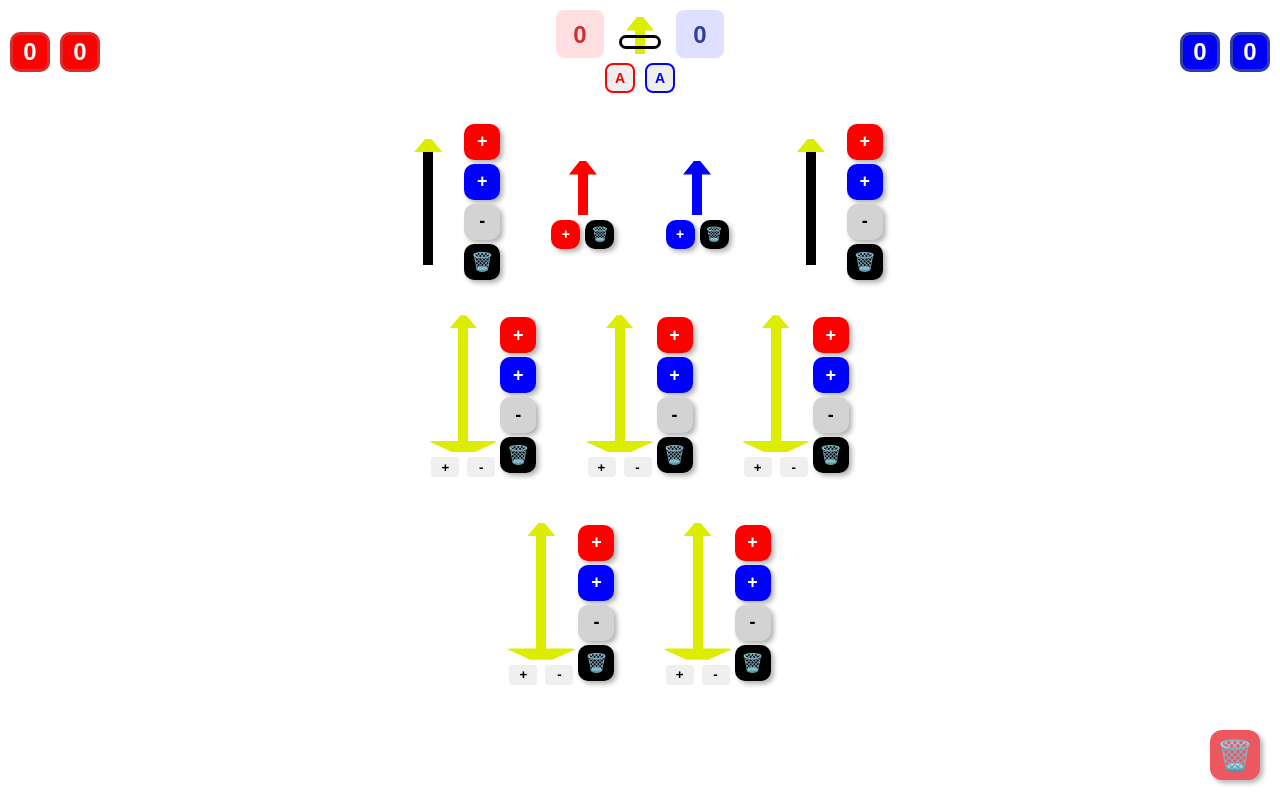
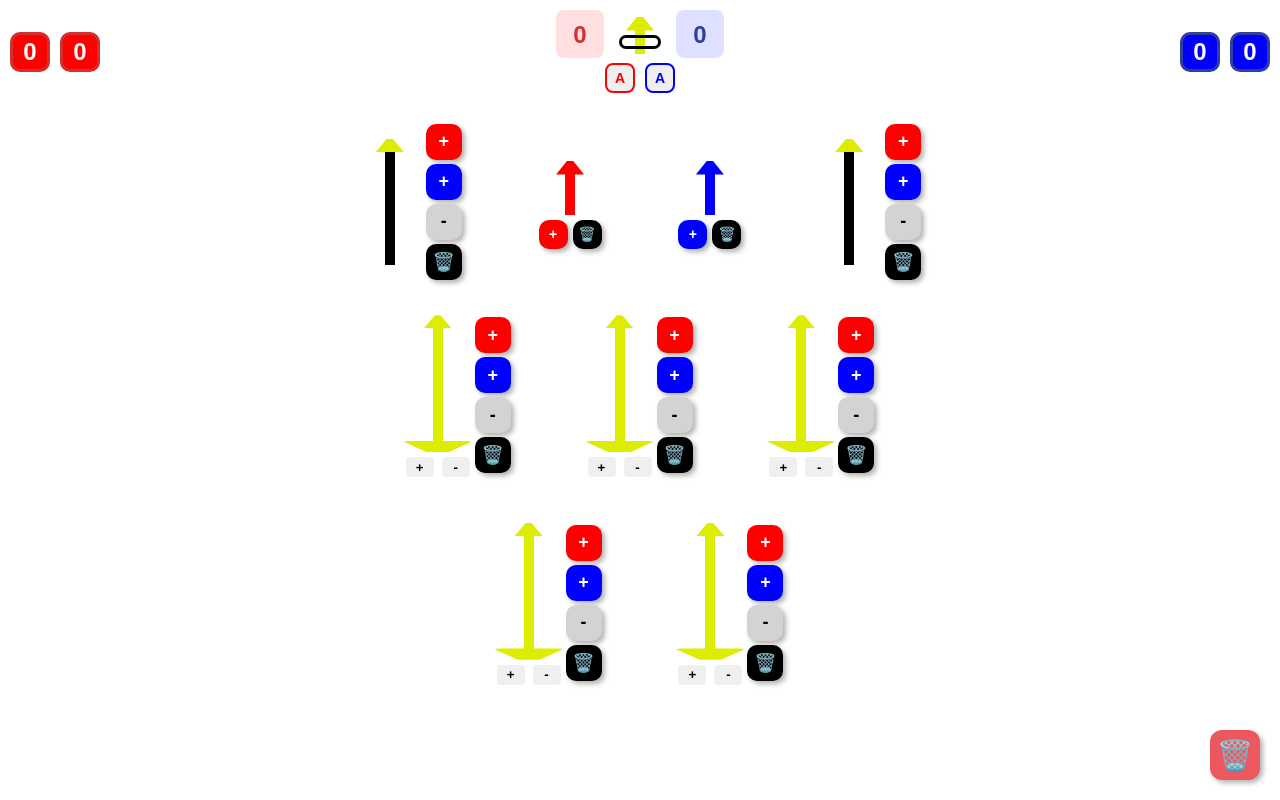
Before and after one commit to not-Cyb3r/vexScoreCalc, a website: page index.html in a window 1280 px wide. Drawn offline with Linux system fonts and the light colour scheme.

Commit message:
tuned spacing between row elements

```diff
--- a/styles.css
+++ b/styles.css
@@ -76,17 +76,17 @@ body {
 /* Scale gaps when screen is wide enough */
 @media (min-width: 450px) {
   .wall-alliance-row {
-    gap: clamp(4px, 4vw, 10vw); /* Scales up to 10vw */
+    gap: clamp(4px, 6vw, 10vw); /* Scales up to 10vw */
   }
 }
 @media (min-width: 350px) {
   .mogo-row-three {
-    gap: clamp(4px, 4vw, 10vw); /* Scales up to 10vw */
+    gap: clamp(4px, 6vw, 10vw); /* Scales up to 10vw */
   }
 }
 @media (min-width: 250px) {
   .mogo-row-two {
-    gap: clamp(4px, 4vw, 10vw); /* Scales up to 10vw */
+    gap: clamp(4px, 6vw, 10vw); /* Scales up to 10vw */
   }
 }
 
```
